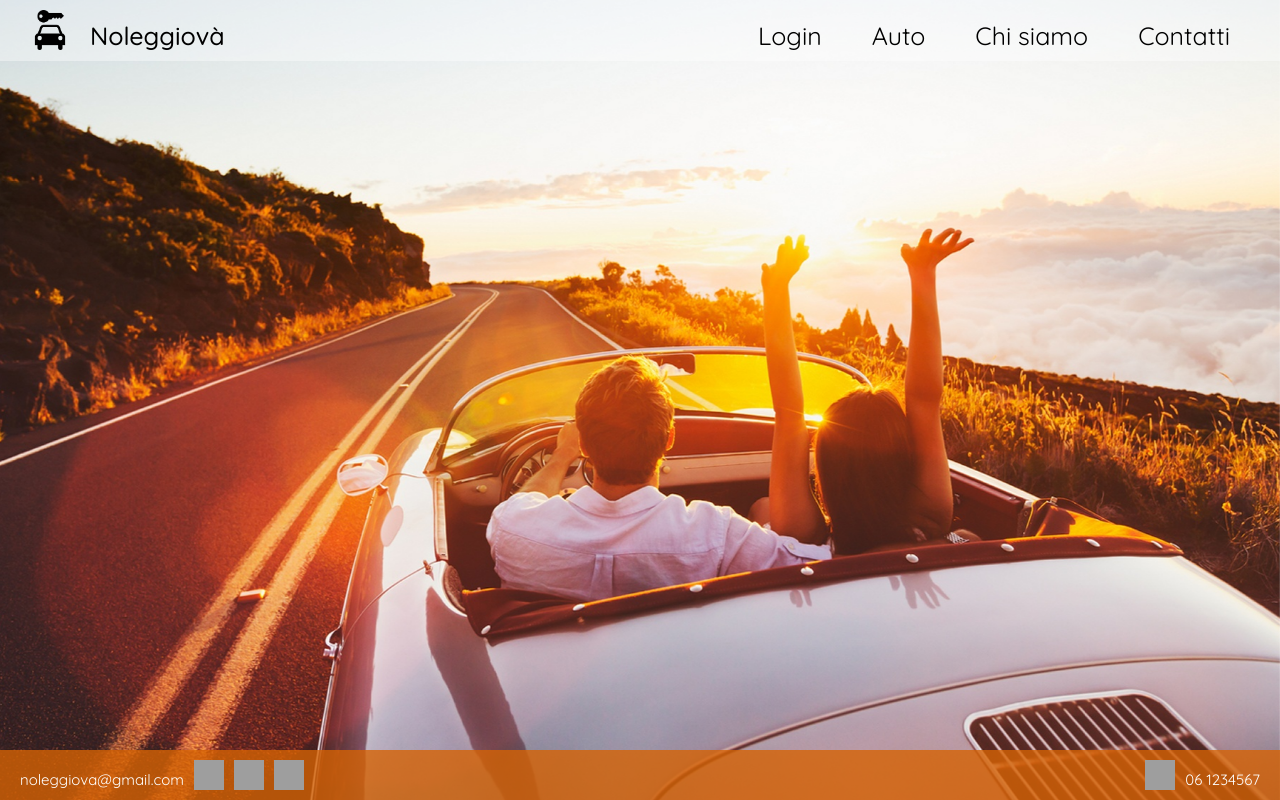
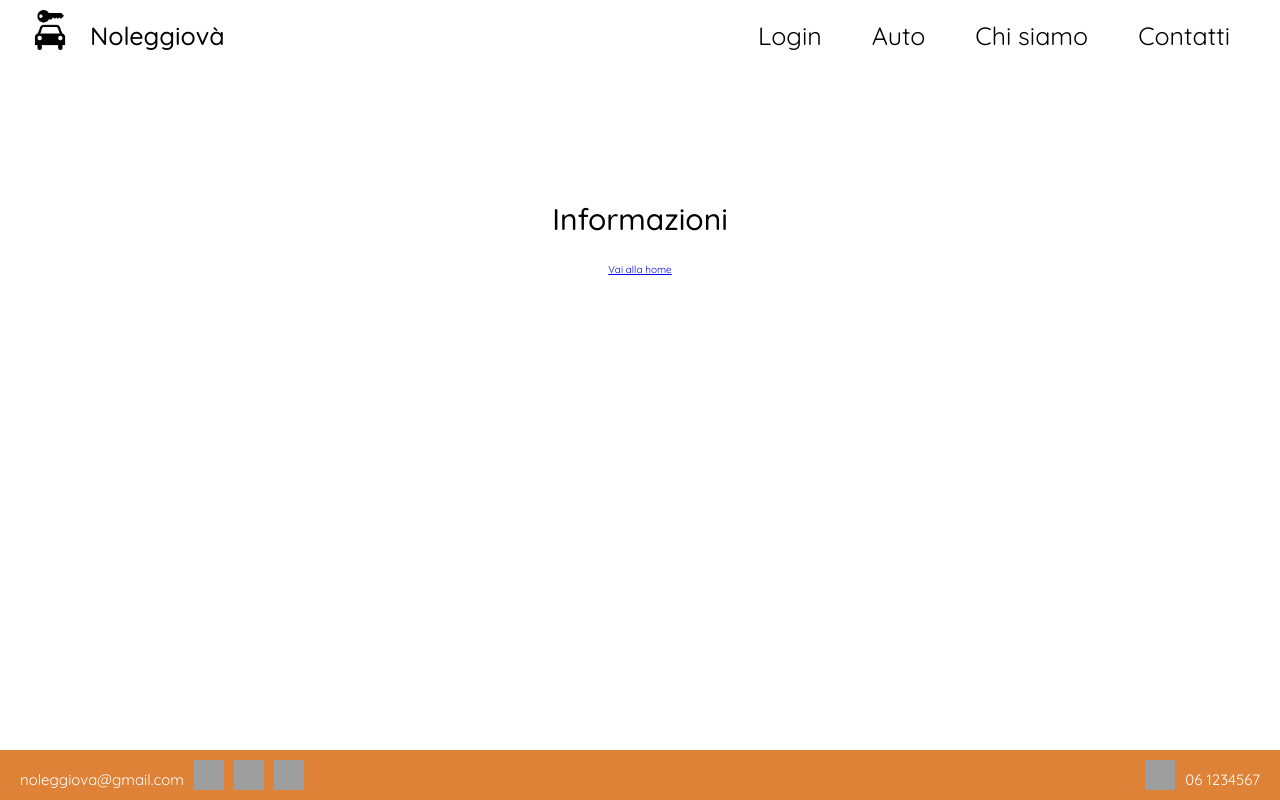
Before and after one commit to glg-23/autonoleggio-react, a React (Create React App) app in the folder autonoleggio-react/: page / in a window 1280 px wide. Built offline with nearby package versions, Linux system fonts and the light colour scheme; grey boxes are pictures that could not be loaded.

Commit message:
update router

```diff
--- a/autonoleggio-react/src/components/router/Router.js
+++ b/autonoleggio-react/src/components/router/Router.js
@@ -2,6 +2,11 @@ import React from 'react';
 import { BrowserRouter, Routes, Route } from "react-router-dom";
 import Home from '../home/Home';
 import Info from '../informazioni/Informazioni'
+
+import ListaAuto from '../listaAuto/ListaAuto'
+import ChiSiamo from '../chiSiamo/ChiSiamo'
+import Contatti from '../contatti/Contatti'
+
 import InCostruzione from '../inCostruzione/InCostruzione';
 import NoPage from '../noPage/NoPage';
 
@@ -12,14 +17,13 @@ class Router extends React.Component {
             <BrowserRouter>
                 <Routes>
                     <Route index path="home" element={<Home />} />
-                    <Route index path="" element={<Home />} />
-
+                    <Route index path="" element={<Info />} />
                     <Route path="informazioni" element={<Info />} />
 
                     <Route path="login" element={<InCostruzione />} />
-                    <Route path="listaAuto" element={<InCostruzione />} />
-                    <Route path="chiSiamo" element={<InCostruzione />} />
-                    <Route path="contatti" element={<InCostruzione />} />
+                    <Route path="listaAuto" element={<ListaAuto />} />
+                    <Route path="chiSiamo" element={<ChiSiamo />} />
+                    <Route path="contatti" element={<Contatti />} />
 
                     <Route path="*" element={<NoPage />} />
                 </Routes>
```
